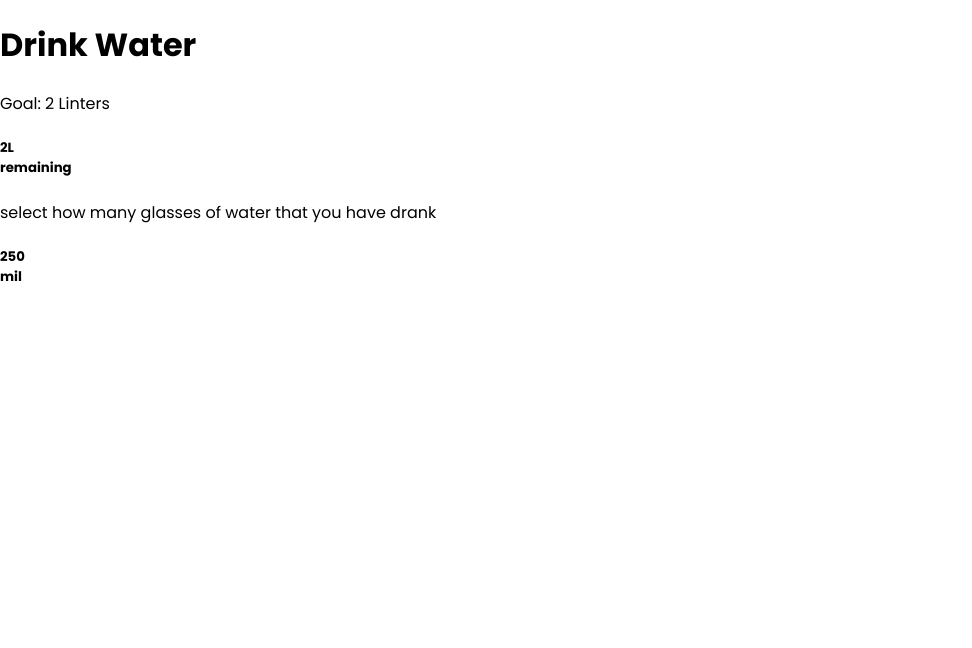
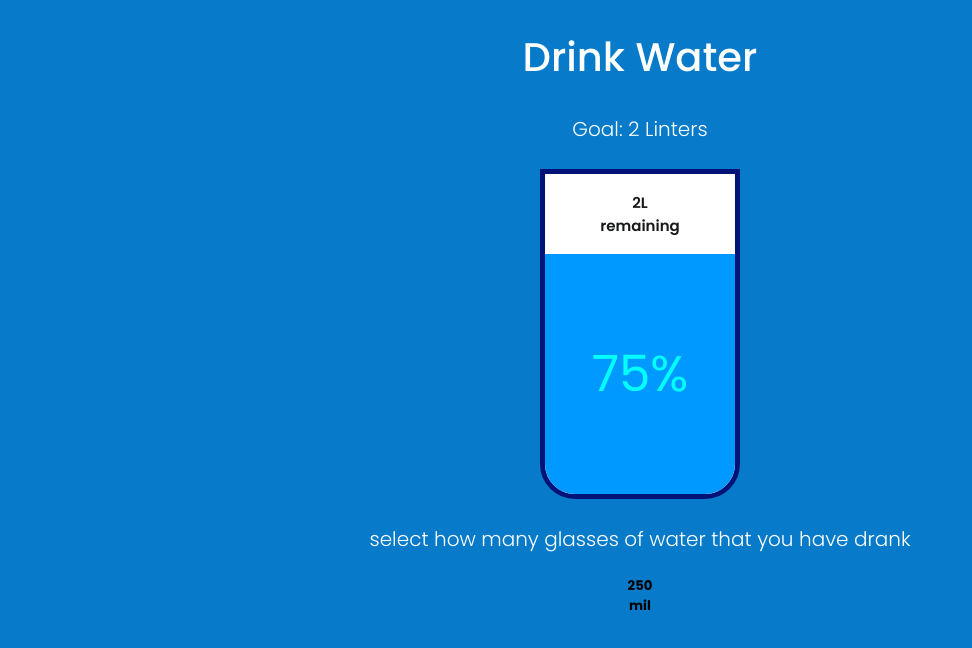
Before and after one commit to Ameer2000Mzori/Drink-Water, a website built with webpack: page src/index.html in a window 1280 px wide. Shown: the whole page, without its empty margins (0-972 px from the left). Built offline with nearby package versions, Linux system fonts and the light colour scheme.

Commit message:
finsihed bottle and title text styling

```diff
--- a/src/index.html
+++ b/src/index.html
@@ -17,11 +17,14 @@
         <p>Goal: 2 Linters</p>
         <div class="bottle-Wrap">
           <div class="bottle">
-            <div class="bottle-Water">
+            <div class="bottle-No-Water">
               <h5>
                 2L <br />
                 remaining
               </h5>
+            </div>
+            <div class="bottle-Water">
+              <h5>75%</h5>
             </div>
           </div>
         </div>
--- a/src/style.scss
+++ b/src/style.scss
@@ -5,3 +5,95 @@ body {
   padding: 0;
   margin: 0;
 }
+
+.header {
+  display: flex;
+  flex-direction: column;
+  align-items: center;
+  text-align: center;
+  justify-content: center;
+  height: 100vh;
+  width: 100vw;
+  background-color: rgb(7, 123, 201);
+
+  .head-wrap {
+    height: 1000px;
+
+    h1 {
+      color: white;
+      font-size: 40px;
+      font-weight: 500;
+    }
+
+    p {
+      color: white;
+      font-size: 20px;
+      font-weight: 300;
+    }
+
+    .bottle-Wrap {
+      display: flex;
+      text-align: center;
+      align-items: center;
+      justify-content: space-evenly;
+      height: 40%;
+      padding-top: 10px;
+      padding-bottom: 10px;
+      width: 100%;
+
+      .bottle {
+        display: flex;
+        text-align: center;
+        align-items: center;
+        flex-direction: column;
+        justify-content: end;
+        height: 100%;
+        width: 35%;
+        background-color: white;
+        border-color: rgb(2, 19, 119);
+        border-style: solid;
+        border-width: 5px;
+        border-radius: 0 0 35px 35px;
+        overflow: hidden;
+
+        .bottle-No-Water {
+          display: flex;
+          text-align: center;
+          align-items: center;
+          flex-direction: column;
+          justify-content: center;
+          padding: 0;
+          margin: 0;
+          height: 25%;
+          width: 100%;
+
+          h5 {
+            padding: 0;
+            margin: 0;
+            color: rgb(23, 24, 24);
+            font-size: 15px;
+            font-weight: 600;
+
+            br {
+              padding: 0;
+              margin: 0;
+            }
+          }
+        }
+
+        .bottle-Water {
+          width: 100%;
+          height: 75%;
+          border-radius: 0 0 20px 20px;
+          background-color: rgb(0, 153, 255);
+
+          h5 {
+            color: aqua;
+            font-size: 50px;
+            font-weight: 400;
+          }
+        }
+      }
+    }
+  }
+}
```
Also changed, not shown: src/style.css, 1 other file.
